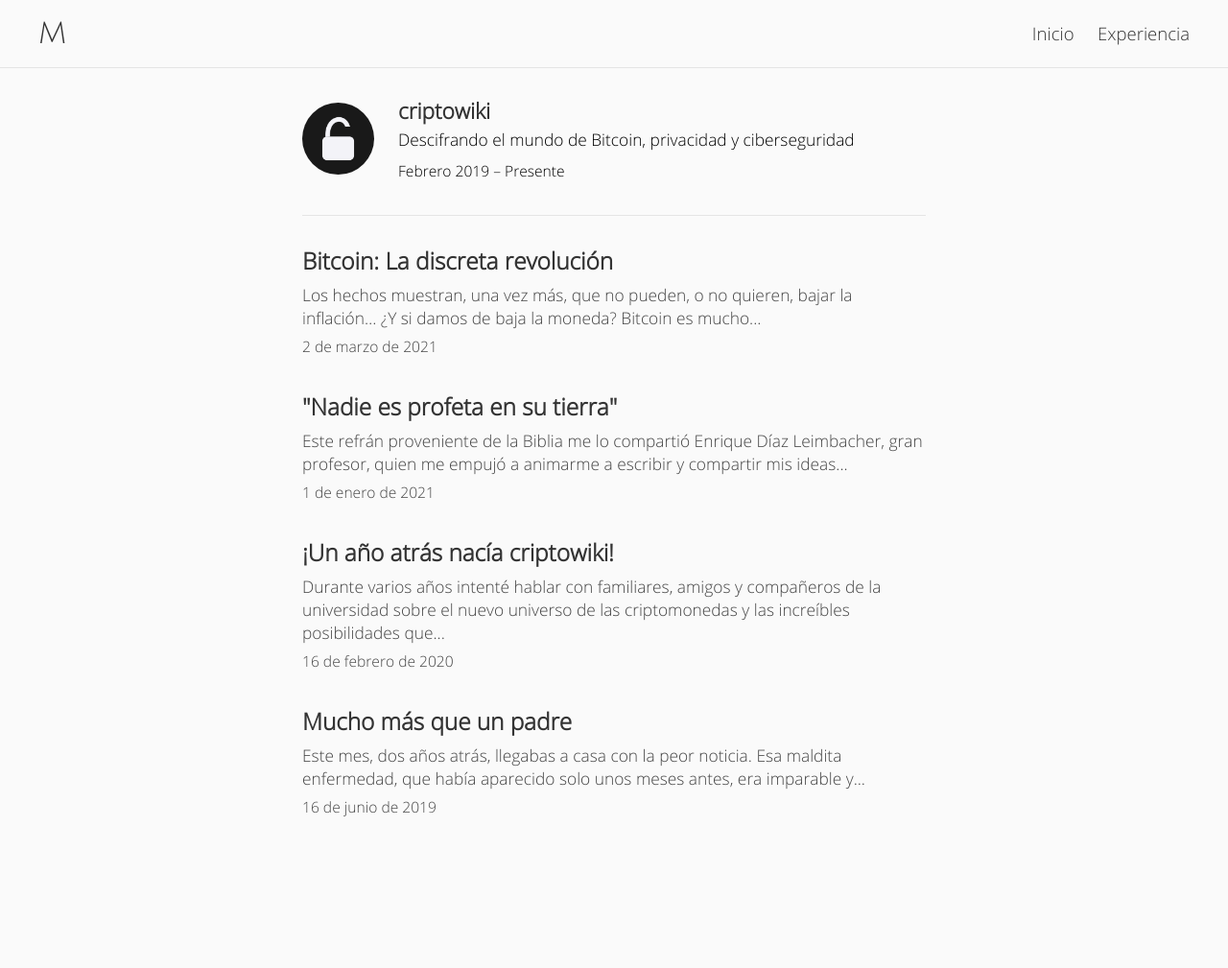
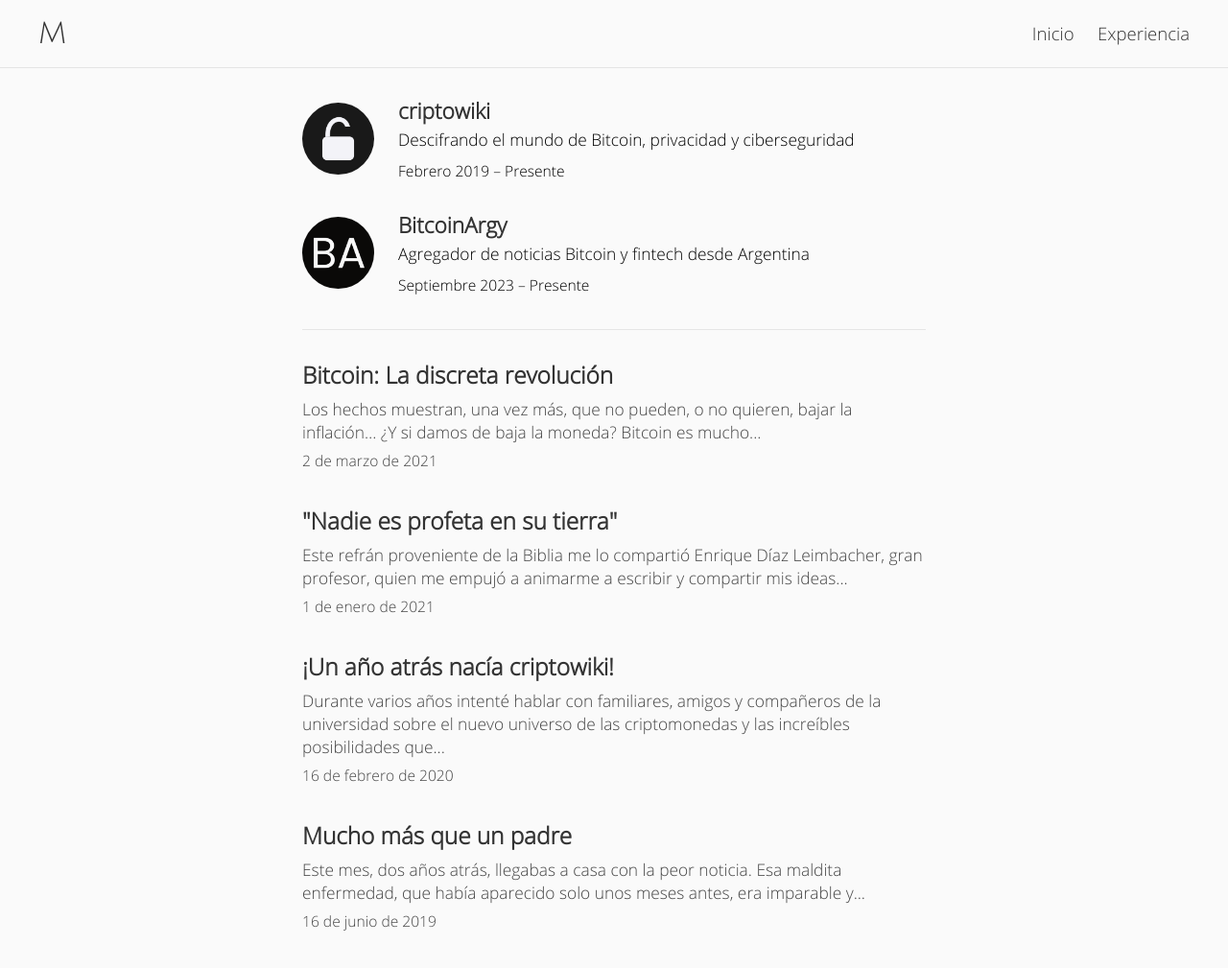
Before and after one commit to martinmorando/martinmorando.github.io, a Jekyll site: the page built from index.html, in a window 1280 px wide and 1091 px high. Shown: the top 1009 px of the window at 96% size. Built offline with Jekyll 4.4.1, drawn with Linux system fonts in a browser that asks for light colours.

Commit message:
add BitcoinArgy project

```diff
--- a/index.html
+++ b/index.html
@@ -13,6 +13,14 @@
 			<div class="period">Febrero 2019 – Presente</div>
 		</div>
 	</div>
+	<div class="project">
+		<div class="img"><img src="{{ site.baseurl }}/assets/img/projects/bitcoinargy-128x128.png?v=2" alt="BitcoinArgy"/></div>
+		<div class="txt">
+			<div class="title"><a href="https://bitcoinargy.com/">BitcoinArgy</a></div>
+			<div class="motto">Agregador de noticias Bitcoin y fintech desde Argentina</div>
+			<div class="period">Septiembre 2023 – Presente</div>
+		</div>
+	</div>
 </div>
 
 <div id="blog">
```
Also changed, not shown: assets/img/projects/bitcoinargy-128x128.png (added).
